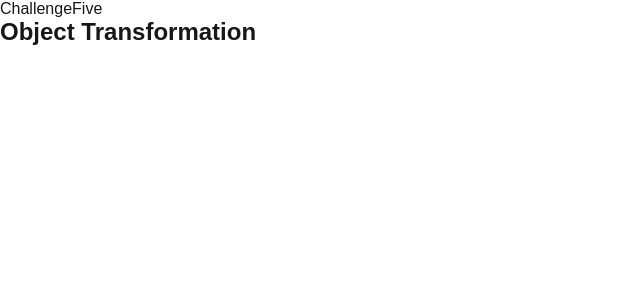
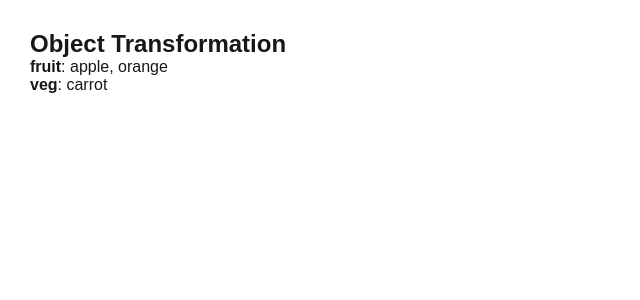
Before and after one commit to egnica/practice-session, a Next.js app: page /challenges/challengeFive in a window 1280 px wide. Shown: the top 300 px of the page, without its empty margins (0-640 px from the left). Built offline with nearby package versions, Linux system fonts and the light colour scheme.

Commit message:
tweaked challenge 5

```diff
--- a/app/challenges/challengeFive/page.jsx
+++ b/app/challenges/challengeFive/page.jsx
@@ -1,7 +1,5 @@
 "use client";
-import React from "react";
-
-import { useEffect } from "react";
+import React, { useEffect, useState } from "react";
 
 function ChallengeFive() {
   const data = [
@@ -10,24 +8,26 @@ function ChallengeFive() {
     { id: 3, category: "veg", item: "carrot" },
   ];
 
+  const [transMap, setTransMap] = useState(new Map());
+
   useEffect(() => {
-    const transMap = new Map();
+    const map = new Map();
     data.forEach((item) => {
-      transMap.has(item.category)
-        ? transMap.set(item.category, [
-            ...transMap.get(item.category),
-            item.item,
-          ])
-        : transMap.set(item.category, [item.item]);
+      map.has(item.category)
+        ? map.set(item.category, [...map.get(item.category), item.item])
+        : map.set(item.category, [item.item]);
     });
-    console.log(transMap);
+    setTransMap(map);
   }, []);
 
   return (
-    <div>
-      ChallengeFive
+    <div style={{ padding: "30px" }}>
       <h2>Object Transformation</h2>
-      <p></p>
+      {Array.from(transMap.entries()).map(([key, value]) => (
+        <div key={key}>
+          <strong>{key}</strong>: {value.join(", ")}
+        </div>
+      ))}
     </div>
   );
 }
```
